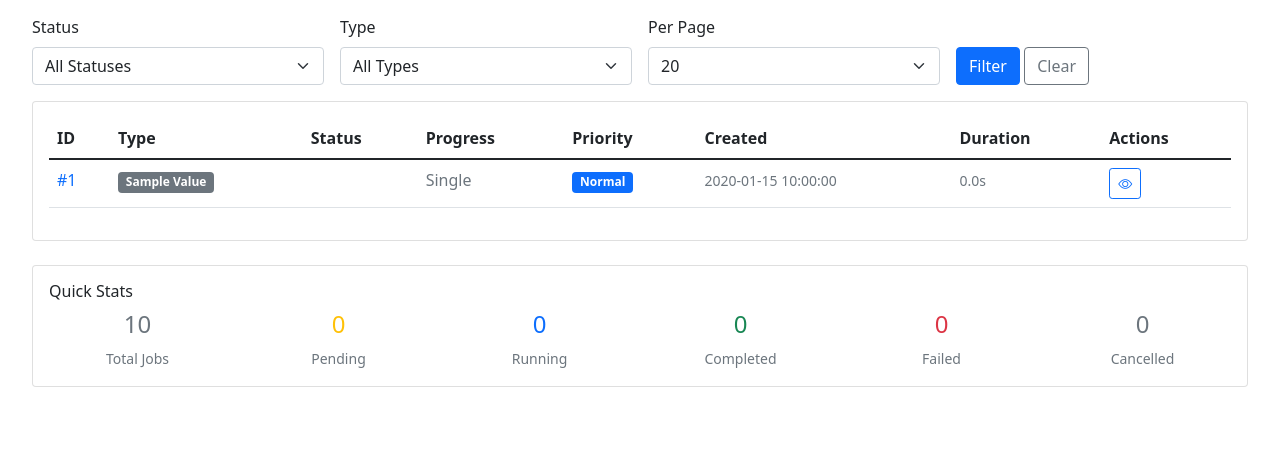
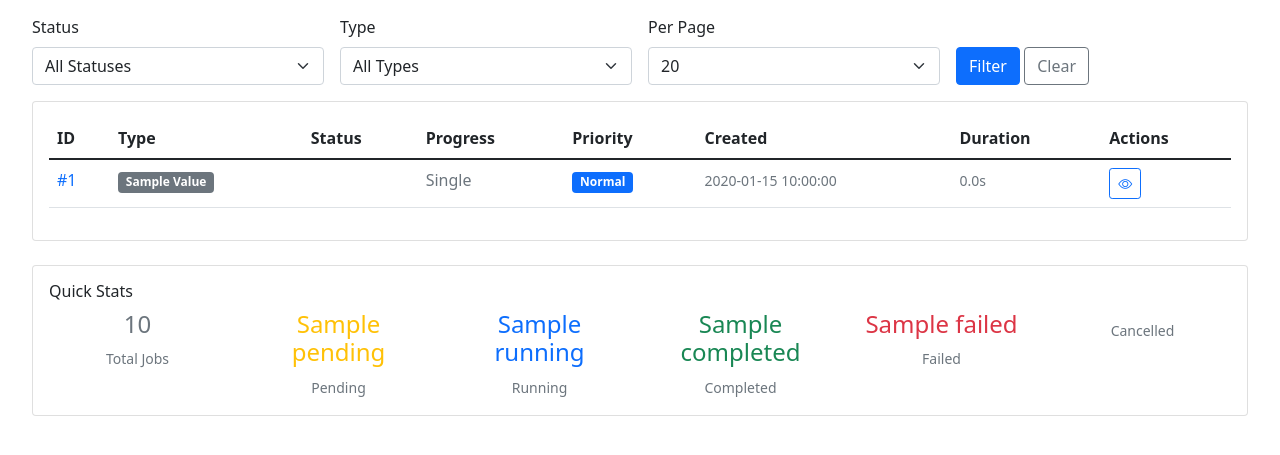
Before and after one commit to CubicalBatch/deaddit, a Flask app: template deaddit/templates/admin/jobs.html in a window 1280 px wide. Shown: the part 285-740 px from the top of the page. Run offline with Flask 3, Linux system fonts and the light colour scheme; the template is opened without the code that fills it: most values are stand-ins (such as "Sample title", 1, 10 or a date in 2020); some libraries are stand-ins or nearby versions.

Commit message:
Fix job stats showing 0 instead of actual counts

```diff
--- a/deaddit/templates/admin/jobs.html
+++ b/deaddit/templates/admin/jobs.html
@@ -249,31 +249,31 @@
                     </div>
                     <div class="col-md-2">
                         <div class="text-center">
-                            <div class="h4 text-warning">{{ jobs|selectattr('status.value', 'equalto', 'pending')|list|length }}</div>
+                            <div class="h4 text-warning">{{ job_counts.pending }}</div>
                             <small class="text-muted">Pending</small>
                         </div>
                     </div>
                     <div class="col-md-2">
                         <div class="text-center">
-                            <div class="h4 text-primary">{{ jobs|selectattr('status.value', 'equalto', 'running')|list|length }}</div>
+                            <div class="h4 text-primary">{{ job_counts.running }}</div>
                             <small class="text-muted">Running</small>
                         </div>
                     </div>
                     <div class="col-md-2">
                         <div class="text-center">
-                            <div class="h4 text-success">{{ jobs|selectattr('status.value', 'equalto', 'completed')|list|length }}</div>
+                            <div class="h4 text-success">{{ job_counts.completed }}</div>
                             <small class="text-muted">Completed</small>
                         </div>
                     </div>
                     <div class="col-md-2">
                         <div class="text-center">
-                            <div class="h4 text-danger">{{ jobs|selectattr('status.value', 'equalto', 'failed')|list|length }}</div>
+                            <div class="h4 text-danger">{{ job_counts.failed }}</div>
                             <small class="text-muted">Failed</small>
                         </div>
                     </div>
                     <div class="col-md-2">
                         <div class="text-center">
-                            <div class="h4 text-muted">{{ jobs|selectattr('status.value', 'equalto', 'cancelled')|list|length }}</div>
+                            <div class="h4 text-muted">{{ job_counts.cancelled }}</div>
                             <small class="text-muted">Cancelled</small>
                         </div>
                     </div>
```
Also changed, not shown: deaddit/admin.py (+10 -0 lines).
